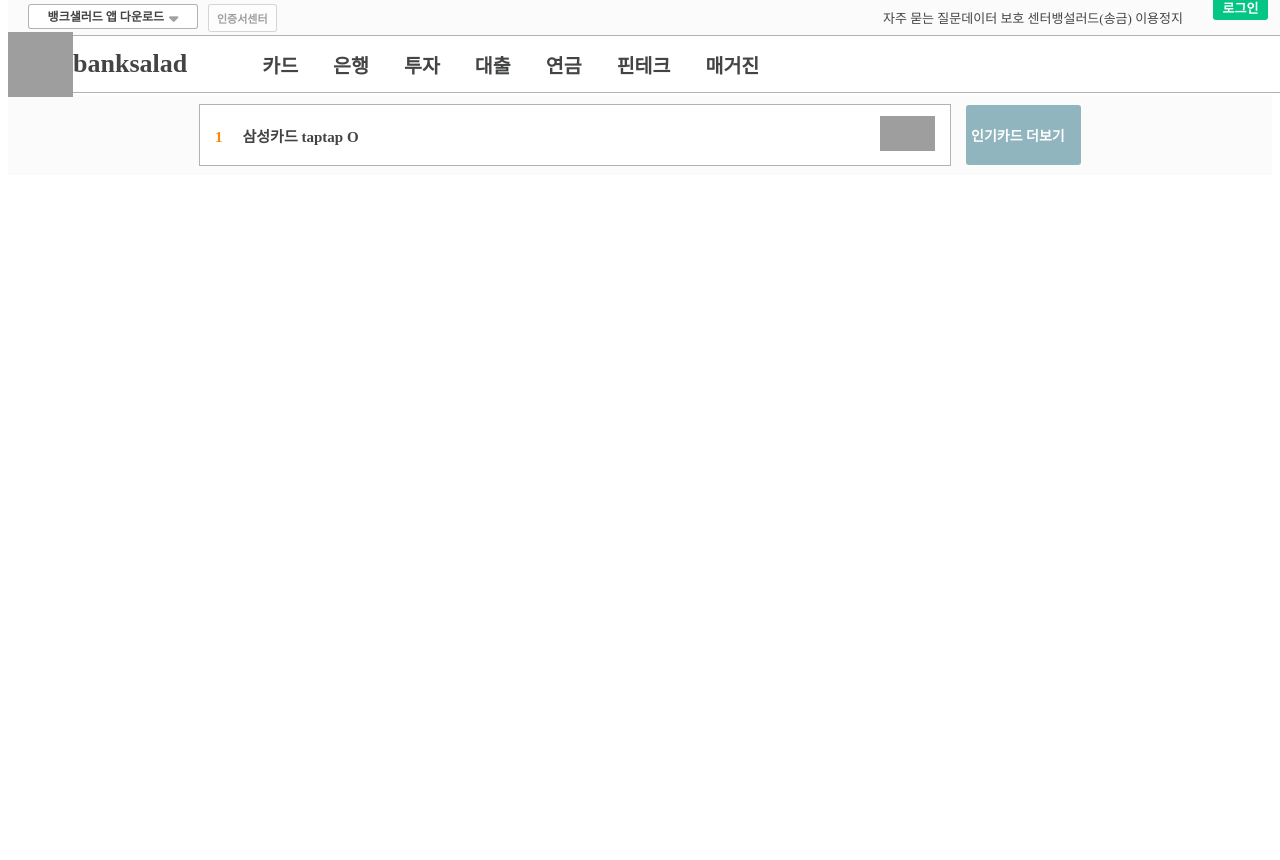
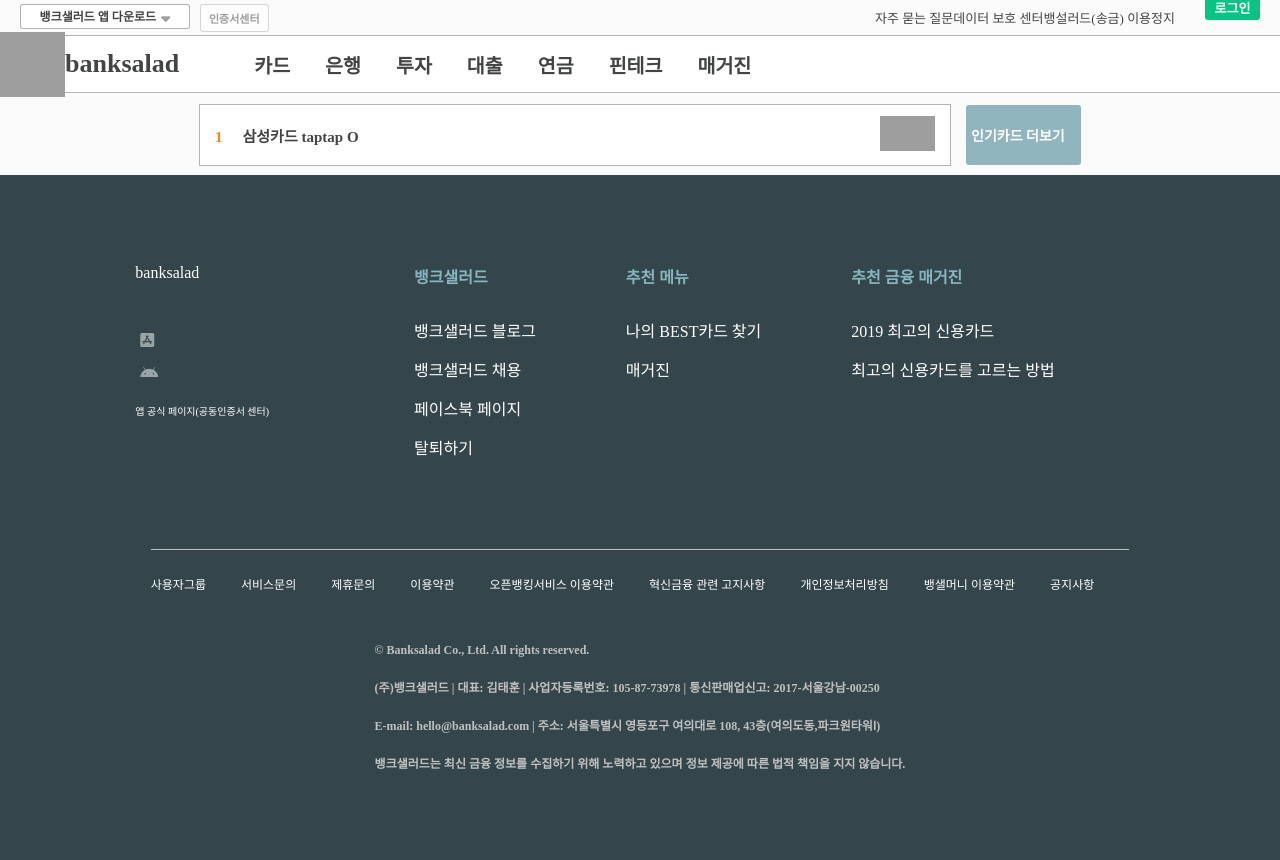
Before and after one commit to seungmin-park/fastcapmus-spring, a plain HTML site: page index.html in a window 1280 px wide. Before the commit the page ends 800 px from the top, so only its background shows below. Drawn offline with Linux system fonts and the light colour scheme; grey boxes are pictures that could not be loaded.

Commit message:
making footer-information

```diff
--- /dev/null
+++ b/css/components/page-footer.css
@@ -0,0 +1,90 @@
+.page_introduce {
+  width: 100%;
+  height: 685px;
+  display: flex;
+  flex-direction: column;
+  justify-content: center;
+  align-items: center;
+  background-color: #34464b;
+}
+
+.page_introduce_service {
+  display: flex;
+}
+
+.page_introduce_service-column {
+  display: flex;
+}
+
+.page_introduce_service-column:first-child {
+  flex-direction: column;
+  margin-right: 145px;
+}
+
+.page_introduce_service-column:first-child a {
+  color: white;
+}
+
+.page_introduce_service-column:first-child a:nth-child(2) {
+  margin-top: 50px;
+  margin-bottom: 15px;
+}
+.page_introduce_service-column section {
+  margin-right: 90px;
+}
+
+.page_introduce_service-column span {
+  margin-top: 20px;
+  font-size: 10px;
+}
+
+.page_introduce_service-column ul,
+.polices_info ul {
+  margin: 0;
+  padding: 0;
+  list-style: none;
+  white-space: nowrap;
+}
+
+.page_introduce_service-column:last-child b {
+  display: block;
+  margin-bottom: 30px;
+  color: #85b5be;
+}
+
+.page_introduce_service-column:last-child li > a {
+  display: block;
+  margin-bottom: 15px;
+  color: white;
+}
+
+.polices_info {
+  display: flex;
+  margin-top: 75px;
+  padding-top: 25px;
+  border-top: 1px solid #c0c0c0;
+}
+
+.polices_info li {
+  float: left;
+}
+
+.polices_info li > a {
+  display: block;
+  margin-right: 35px;
+  color: white;
+  font-size: 12px;
+}
+.Corporation_info {
+  display: flex;
+  justify-content: flex-start;
+  flex-direction: column;
+  padding-top: 30px;
+}
+
+.Corporation_info span {
+  margin-top: 20px;
+  font-size: 12px;
+  color: #c0c0c0;
+  font-weight: 600;
+}
--- a/css/styles.css
+++ b/css/styles.css
@@ -1,6 +1,7 @@
 @import "components/status-bars.css";
 @import "components/card-ranks.css";
+@import "components/page-footer.css";
 
 body {
-  margin-top: 0;
+  margin: 0;
 }
--- a/index.html
+++ b/index.html
@@ -395,6 +395,69 @@
         </div>
       </div>
     </main>
+    <footer class="page_introduce">
+      <div class="page_introduce_service">
+        <div class="page_introduce_service-column">
+          <a href="/index.html">banksalad</a>
+          <a href="/"><i class="fab fa-app-store-ios"></i></a>
+          <a href="/"><i class="fab fa-android"></i></a>
+          <span><a href="/">앱 공식 페이지(공동인증서 센터)</a></span>
+        </div>
+        <div class="page_introduce_service-column">
+          <section>
+            <b>뱅크샐러드</b>
+            <ul>
+              <li><a href="/">뱅크샐러드 블로그</a></li>
+              <li><a href="/">뱅크샐러드 채용</a></li>
+              <li><a href="/">페이스북 페이지</a></li>
+              <li><a href="/">탈퇴하기</a></li>
+            </ul>
+          </section>
+          <section>
+            <b>추천 메뉴</b>
+            <ul>
+              <li><a href="/">나의 BEST카드 찾기</a></li>
+              <li><a href="/">매거진</a></li>
+            </ul>
+          </section>
+          <section>
+            <b>추천 금융 매거진</b>
+            <ul>
+              <li><a href="/">2019 최고의 신용카드</a></li>
+              <li><a href="/">최고의 신용카드를 고르는 방법</a></li>
+            </ul>
+          </section>
+        </div>
+      </div>
+      <div class="polices_info">
+        <ul>
+          <li><a href="/">사용자그룹</a></li>
+          <li><a href="/">서비스문의</a></li>
+          <li><a href="/">제휴문의</a></li>
+          <li><a href="/">이용약관</a></li>
+          <li><a href="/">오픈뱅킹서비스 이용약관</a></li>
+          <li><a href="/">혁신금융 관련 고지사항</a></li>
+          <li><a href="/">개인정보처리방침</a></li>
+          <li><a href="/">뱅샐머니 이용약관</a></li>
+          <li><a href="/">공지사항</a></li>
+        </ul>
+      </div>
+      <div class="Corporation_info">
+        <span>© Banksalad Co., Ltd. All rights reserved.</span>
+        <span>
+          (주)뱅크샐러드 | 대표: 김태훈 | 사업자등록번호: 105-87-73978 |
+          통신판매업신고: 2017-서울강남-00250
+        </span>
+        <span
+          >E-mail: hello@banksalad.com | 주소: 서울특별시 영등포구 여의대로 108,
+          43층(여의도동,파크원타워Ⅰ)</span
+        >
+        <span
+          >뱅크샐러드는 최신 금융 정보를 수집하기 위해 노력하고 있으며 정보
+          제공에 따른 법적 책임을 지지 않습니다.</span
+        >
+      </div>
+    </footer>
     <script
       src="https://kit.fontawesome.com/6478f529f2.js"
       crossorigin="anonymous"
```
